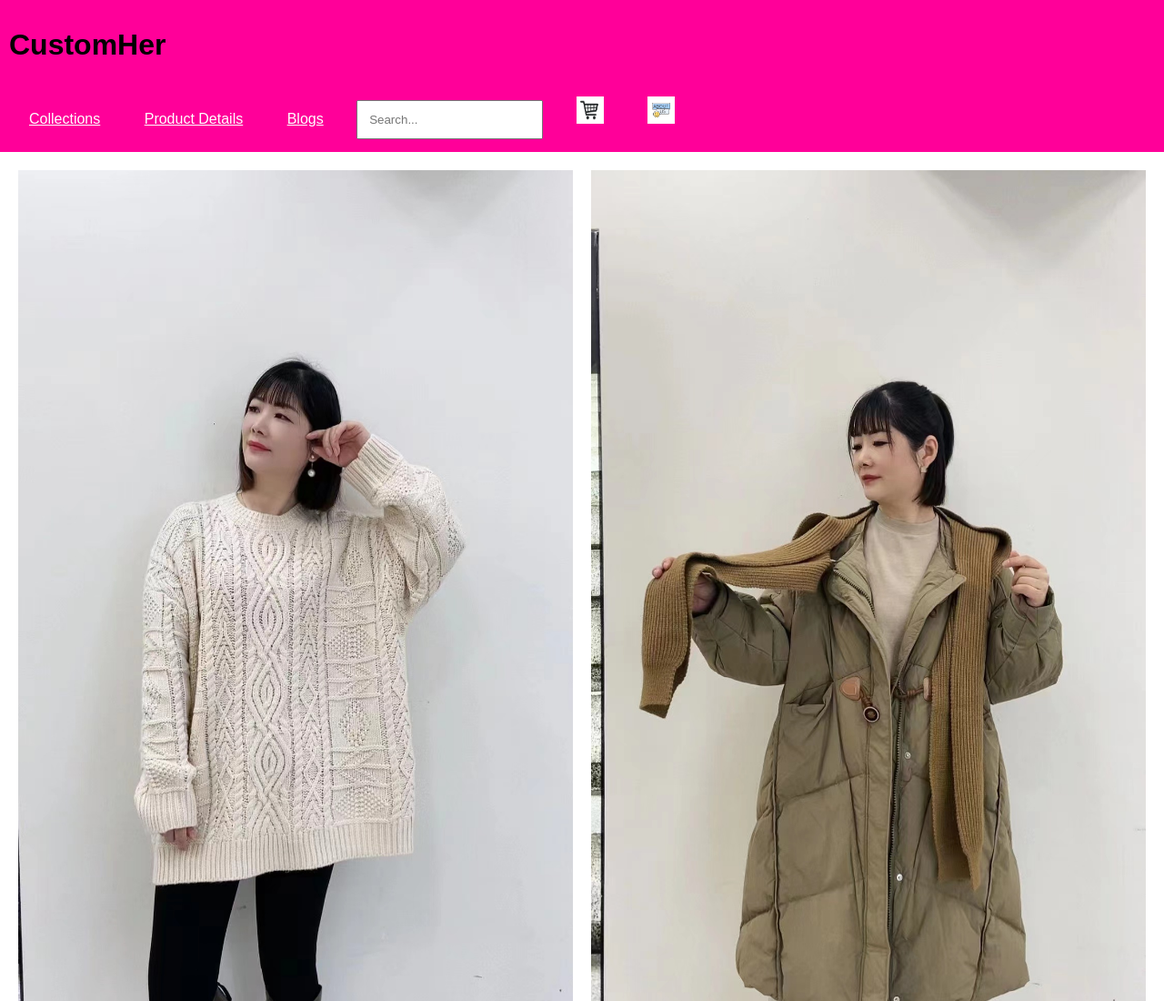
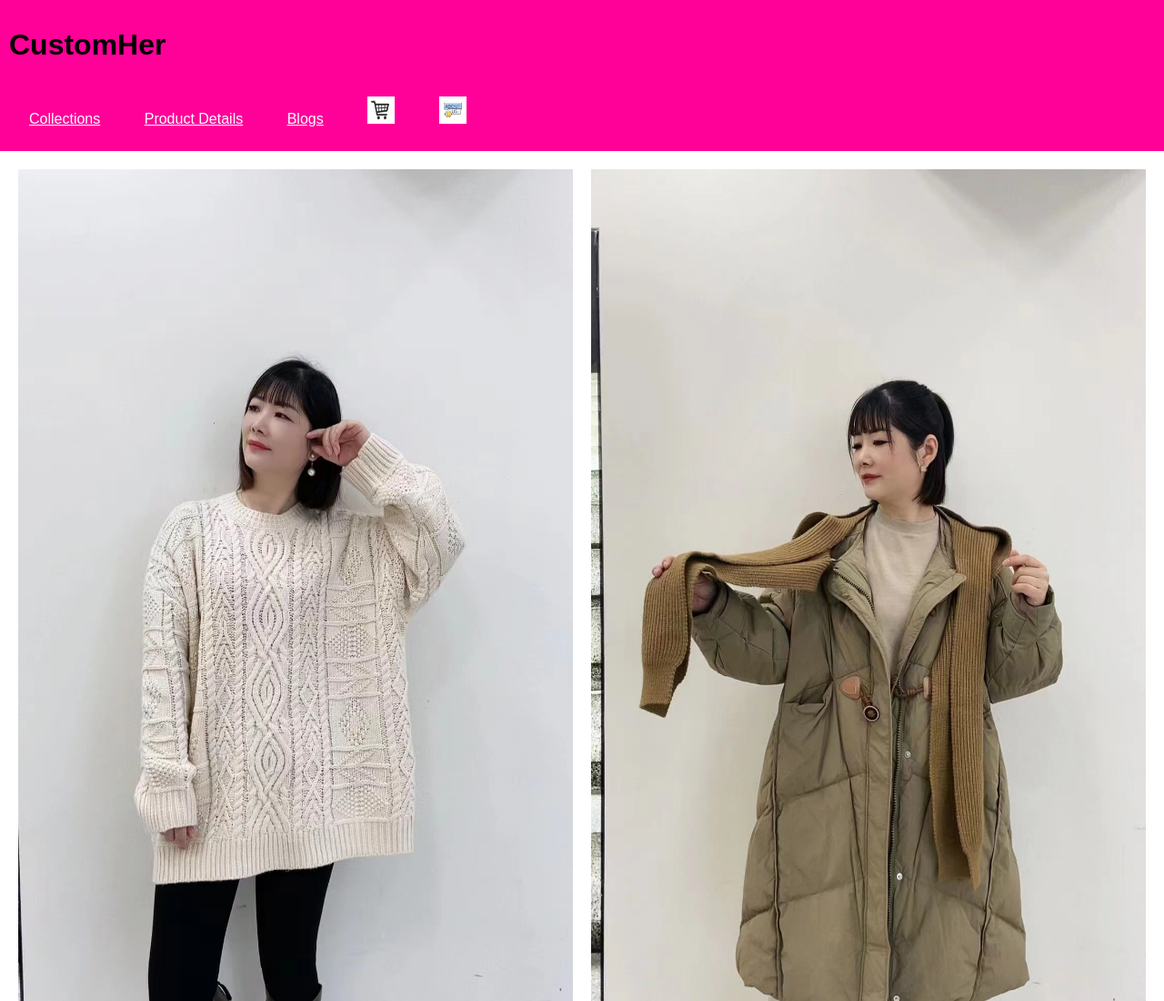
Before and after one commit to XiXiRuPan/HelloCase, a plain HTML site: page index.html in a window 1280 px wide. Shown: the top 1100 px of the page at 91% size. Drawn offline with Linux system fonts and the light colour scheme.

Commit message:
Update index.html

```diff
--- a/index.html
+++ b/index.html
@@ -33,7 +33,7 @@
   <a href="collections.html" target="_blank">Collections</a>
   <a href="product.html" target="_blank">Product Details</a>
   <a href="blogs.html" target="_blank">Blogs</a>
-  <input type="text" placeholder="Search...">
+  <!--<input type="text" placeholder="Search...">-->
   <a href="shopcart.html"><img src="shopping_cart_logo.jpg" alt="Shopping Cart" class="logo"></a>
   <a href="aboutus.html"><img src="about_us.png" alt="About Us" class="logo"></a>
 </div>
```
